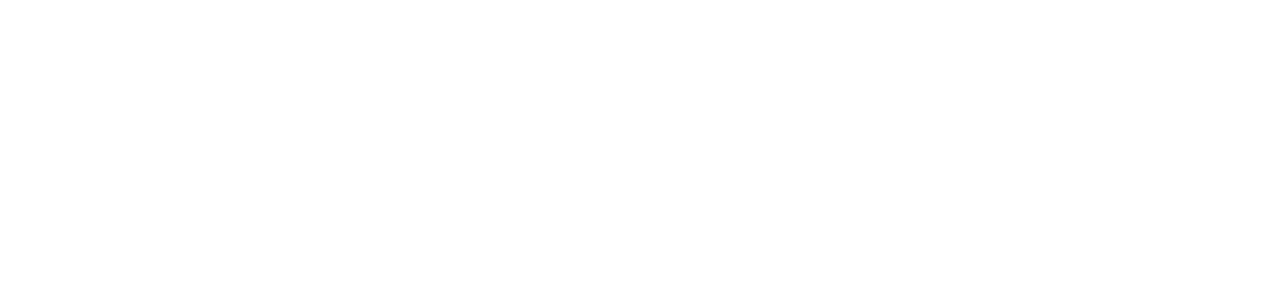
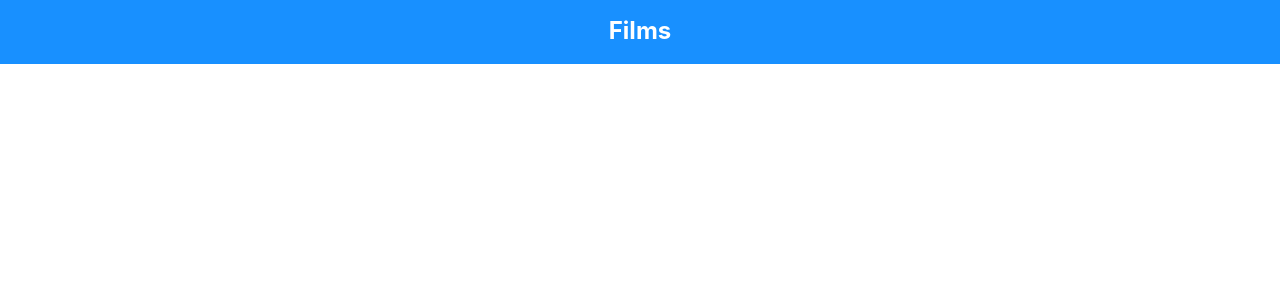
Before and after one commit to ArtemKostko1/films, a React (Create React App) app: page / in a window 1280 px wide. Shown: the top 300 px of the page. Built offline with nearby package versions, Linux system fonts and the light colour scheme.

Commit message:
Feat: added a header component

```diff
--- a/src/App.js
+++ b/src/App.js
@@ -1,7 +1,9 @@
-function App() {
+import Header from "./layout/Header/Header";
+
+const App = () => {
   return (
     <div className="App">
-
+      <Header />
     </div>
   );
 }
--- /dev/null
+++ b/src/layout/Header/Header.jsx
@@ -0,0 +1,19 @@
+import React from "react";
+import { Layout, Tooltip } from "antd";
+import "./Header.styles.scss";
+
+const { Header: AppBar } = Layout;
+
+const Header = () => {
+  return (
+    <AppBar className="appBar-wrapper">
+      <div className="logo">
+        <Tooltip title={"Main page"}>
+          <span className="appBar-title">Films</span>
+        </Tooltip>
+      </div>
+    </AppBar>
+  );
+};
+
+export default Header;
--- /dev/null
+++ b/src/layout/Header/Header.styles.scss
@@ -0,0 +1,13 @@
+.appBar-wrapper {
+  background-color: #1890ff;
+  display: flex;
+  justify-content: center;
+  align-items: center;
+
+  .appBar-title {
+    color: #fff;
+    font-size: 24px;
+    font-weight: bold;
+    cursor: pointer;
+  }
+}
```
